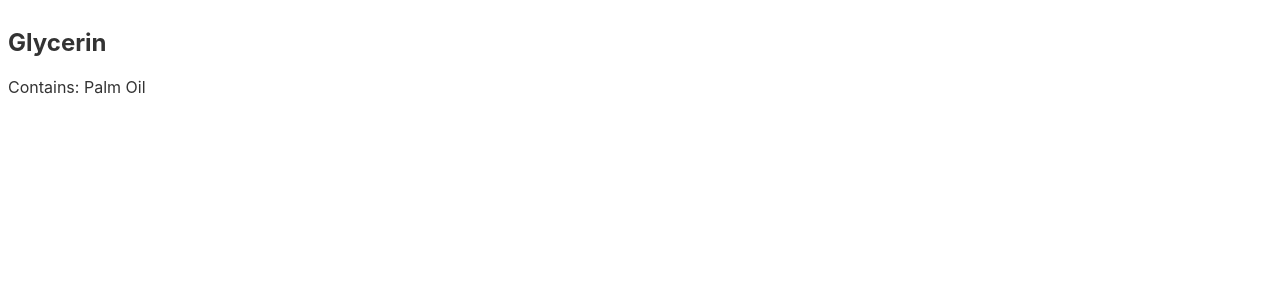
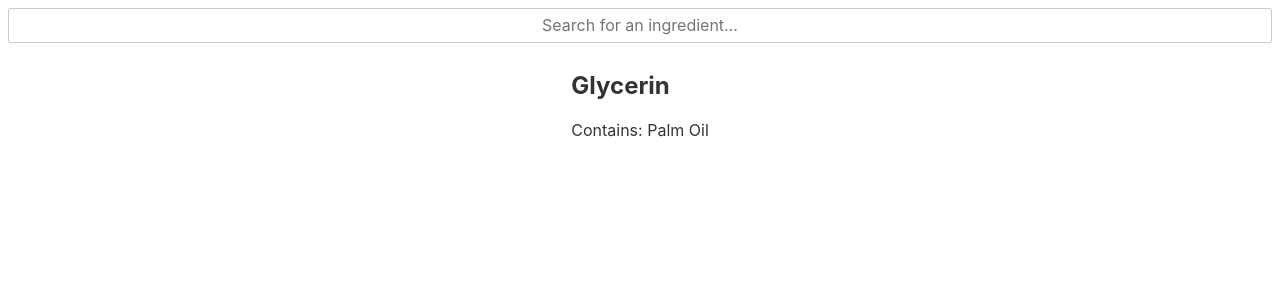
Before and after one commit to LeoDog896/allergitaves, a Svelte app: page / in a window 1280 px wide. Shown: the top 300 px of the page. Built offline with nearby package versions, Linux system fonts and the light colour scheme.

Commit message:
Add basic searchbar

```diff
--- a/src/App.svelte
+++ b/src/App.svelte
@@ -1,7 +1,9 @@
 <script lang="ts">
 	import { allergins } from './data/allergins'
+	import SearchBar from './SearchBar.svelte'
 </script>
 
+<SearchBar />
 <main>
 	{#each allergins as allergin}
 		<div class="allergin">
@@ -13,3 +15,10 @@
 		</div>
 	{/each}
 </main>
+<style lang="scss">
+	main {
+		display: flex;
+		flex-wrap: wrap;
+		justify-content: space-around;
+	}
+</style>
--- /dev/null
+++ b/src/SearchBar.svelte
@@ -0,0 +1,14 @@
+<script>
+
+import App from "./App.svelte";
+
+</script>
+<div id="searchbar">
+	<input placeholder="Search for an ingredient..."/>
+</div>
+<style lang="scss">
+	input {
+		text-align: center;
+		width: 100%;
+	}
+</style>
```
Also changed, not shown: package.json (+5 -3 lines), 1 other file (tests, documents, lock files or other folders).
